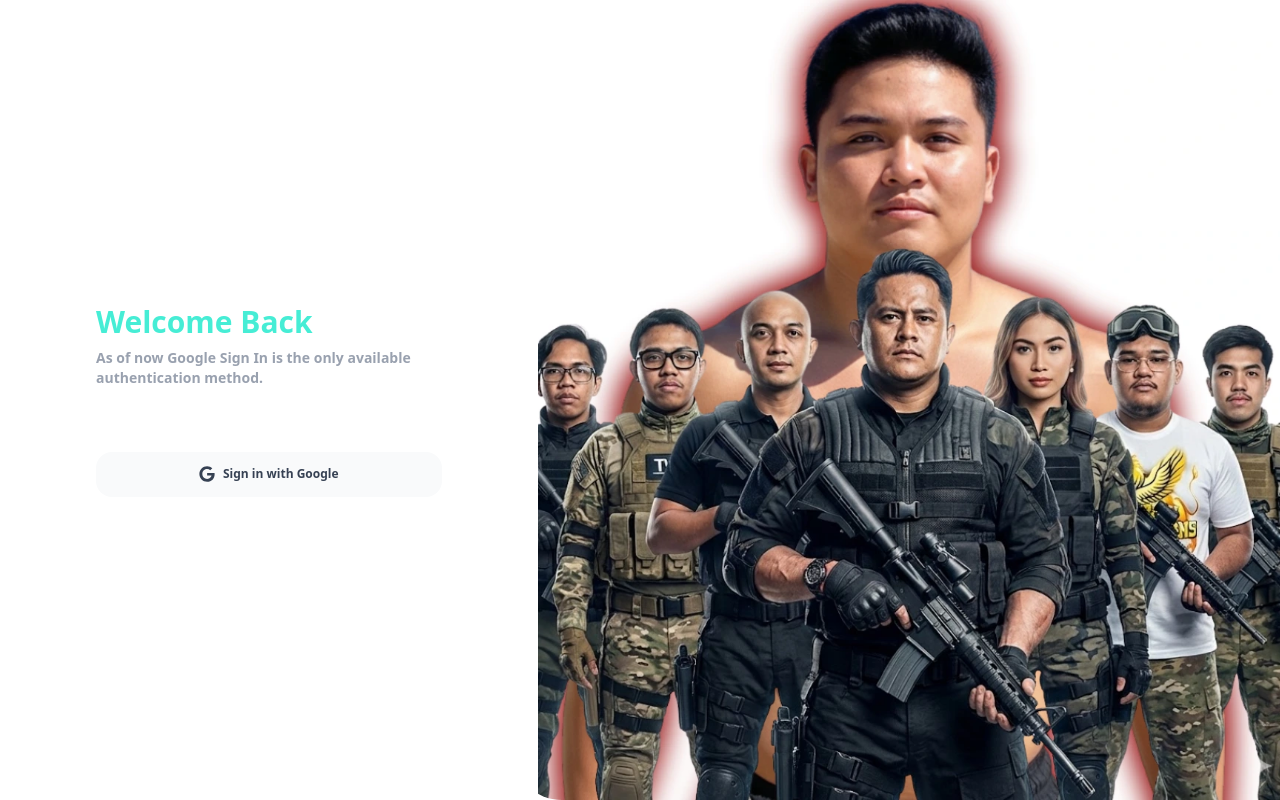
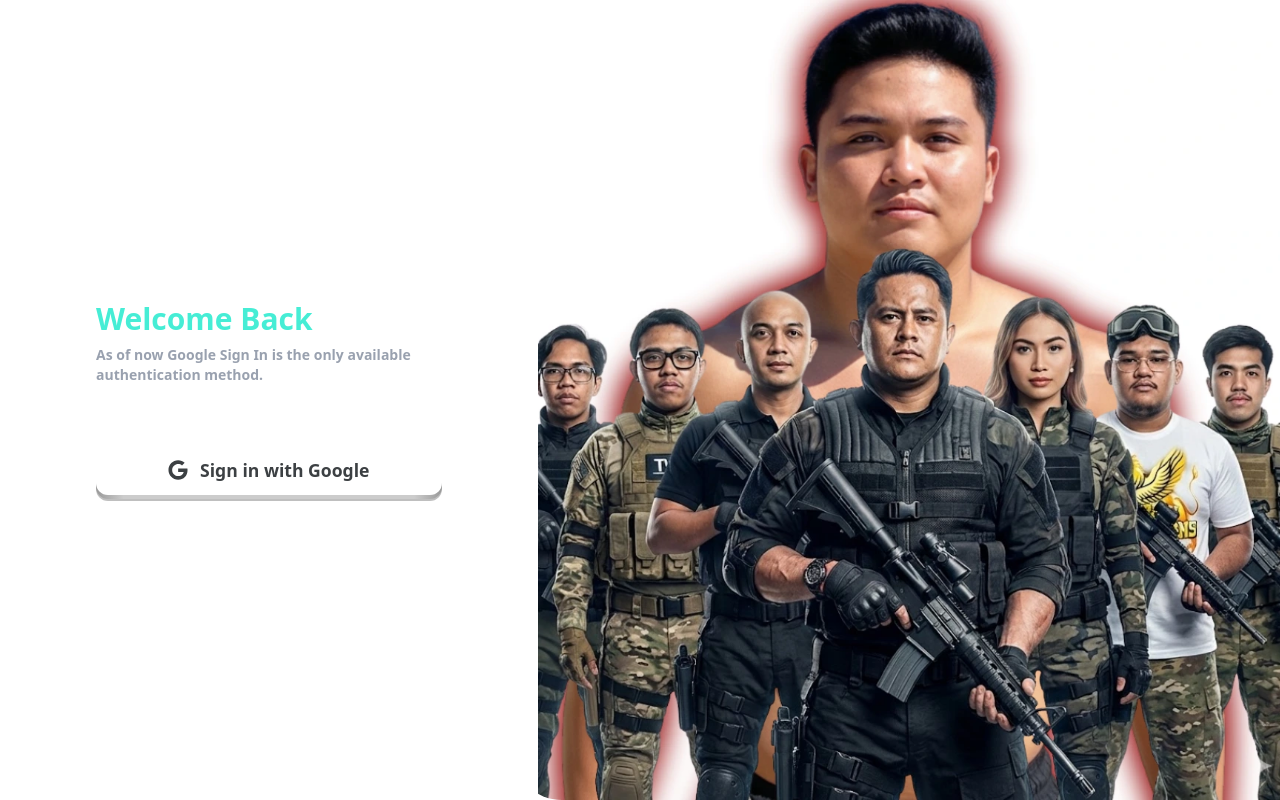
Before and after one commit to Kezia-Cane/jovenva-attendance, a Next.js app: page /login in a window 1280 px wide. Built offline with nearby package versions, Linux system fonts and the light colour scheme.

Commit message:
Applied the same 3D "Push" structure to the Google button

```diff
--- a/app/globals.css
+++ b/app/globals.css
@@ -71,7 +71,8 @@ body {
   padding: 12px 27px;
   border-radius: 12px;
   font-size: 1.1rem;
-  color: white;
+  color: var(--btn-text-color, white);
+  /* Modified to variable */
   background: var(--btn-front-bg);
   will-change: transform;
   transform: translateY(-4px);
@@ -111,11 +112,19 @@ body {
 .btn-3d-teal {
   --btn-front-bg: #4FD1C5;
   --btn-edge-bg: linear-gradient(to left, #2C7A7B 0%, #319795 8%, #319795 92%, #2C7A7B 100%);
+  --btn-text-color: white;
 }
 
 .btn-3d-red {
   --btn-front-bg: hsl(345deg 100% 47%);
   --btn-edge-bg: linear-gradient(to left, hsl(340deg 100% 16%) 0%, hsl(340deg 100% 32%) 8%, hsl(340deg 100% 32%) 92%, hsl(340deg 100% 16%) 100%);
+  --btn-text-color: white;
+}
+
+.btn-3d-google {
+  --btn-front-bg: #FFFFFF;
+  --btn-edge-bg: linear-gradient(to left, #999999 0%, #CCCCCC 8%, #CCCCCC 92%, #999999 100%);
+  --btn-text-color: #3C4043;
 }
 
 .btn-3d:disabled {
--- a/components/auth/GoogleSignInButton.tsx
+++ b/components/auth/GoogleSignInButton.tsx
@@ -1,8 +1,8 @@
 "use client"
 
-import { Button } from "@/components/common/Button"
 import { createClient } from "@/lib/supabase"
 import { useState } from "react"
+import { TypingIndicator } from "@/components/common/TypingIndicator"
 
 export function GoogleSignInButton() {
     const [isLoading, setIsLoading] = useState(false)
@@ -29,19 +29,25 @@ export function GoogleSignInButton() {
     }
 
     return (
-        <Button
+        <button
             onClick={handleSignIn}
-            className="w-full flex gap-2 rounded-2xl h-[45px] text-xs font-bold bg-gray-50 text-gray-700 hover:bg-gray-100 dark:bg-gray-700 dark:text-white dark:hover:bg-gray-600 border-0"
             disabled={isLoading}
+            className="btn-3d btn-3d-google"
         >
-            {isLoading ? (
-                <span className="h-4 w-4 animate-spin rounded-full border-2 border-current border-t-transparent" />
-            ) : (
-                <svg className="h-4 w-4" aria-hidden="true" focusable="false" data-prefix="fab" data-icon="google" role="img" xmlns="http://www.w3.org/2000/svg" viewBox="0 0 488 512">
-                    <path fill="currentColor" d="M488 261.8C488 403.3 391.1 504 248 504 110.8 504 0 393.2 0 256S110.8 8 248 8c66.8 0 123 24.5 166.3 64.9l-67.5 64.9C258.5 52.6 94.3 116.6 94.3 256c0 86.5 69.1 156.6 153.7 156.6 98.2 0 135-70.4 140.8-106.9H248v-85.3h236.1c2.3 12.7 3.9 24.9 3.9 41.4z"></path>
-                </svg>
-            )}
-            Sign in with Google
-        </Button>
+            <span className="btn-3d-shadow"></span>
+            <span className="btn-3d-edge"></span>
+            <span className="btn-3d-front gap-3">
+                {isLoading ? (
+                    <TypingIndicator />
+                ) : (
+                    <>
+                        <svg className="h-5 w-5" aria-hidden="true" focusable="false" data-prefix="fab" data-icon="google" role="img" xmlns="http://www.w3.org/2000/svg" viewBox="0 0 488 512">
+                            <path fill="currentColor" d="M488 261.8C488 403.3 391.1 504 248 504 110.8 504 0 393.2 0 256S110.8 8 248 8c66.8 0 123 24.5 166.3 64.9l-67.5 64.9C258.5 52.6 94.3 116.6 94.3 256c0 86.5 69.1 156.6 153.7 156.6 98.2 0 135-70.4 140.8-106.9H248v-85.3h236.1c2.3 12.7 3.9 24.9 3.9 41.4z"></path>
+                        </svg>
+                        Sign in with Google
+                    </>
+                )}
+            </span>
+        </button>
     )
 }
```
